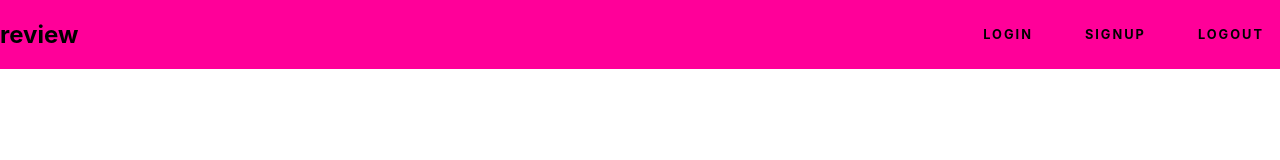
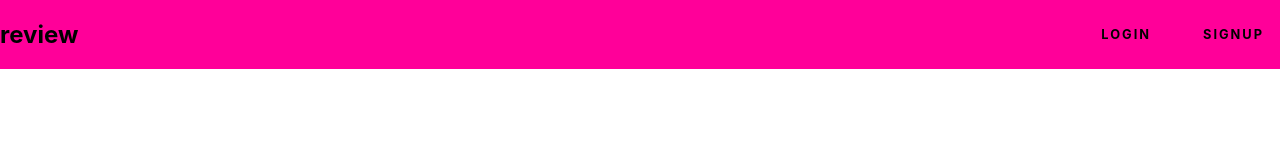
Before and after one commit to upendra-io/ecommerce, a React (Create React App) app in the folder client/: page / in a window 1280 px wide. Shown: the top 160 px of the page. Built offline with nearby package versions, Linux system fonts and the light colour scheme.

Commit message:
jwt and auth done !

```diff
--- a/client/src/App.js
+++ b/client/src/App.js
@@ -20,9 +20,13 @@ const App = () => {
           render={() => <Login auth={auth} setAuth={setAuth} />}
         />
         <Route exact path="/logout" component={Logout} />
-        <Route exact path="/signup" component={Signup} />
+        <Route
+          exact
+          path="/signup"
+          render={() => <Signup auth={auth} setAuth={setAuth} />}
+        />
         <ProtectedRoute exact path="/products" component={Home} />
-        <Route exact path="/" auth={auth} component={Landing} />
+        <Route exact path="/" component={Landing} />
       </Switch>
     </Router>
   );
--- a/client/src/components/home.js
+++ b/client/src/components/home.js
@@ -6,7 +6,7 @@ const Home = () => {
 
   return (
     <>
-      <Navbar />
+      <Navbar items="logout" />
       <div className="grid">
         {names.map((name) => (
           <div className="card" key={name}>
--- a/client/src/components/login.js
+++ b/client/src/components/login.js
@@ -1,5 +1,4 @@
 import React, { useState } from "react";
-import Navbar from "./navbar";
 
 import Home from "./home";
 
@@ -32,8 +31,6 @@ const Login = ({ setAuth, auth }) => {
   };
 
   return (
-    <>
-      <Navbar />
     <div className="App">
       <h1>Login</h1>
       <label>Email</label>
@@ -59,7 +56,6 @@ const Login = ({ setAuth, auth }) => {
       </button>
       {auth && <Home />}
     </div>
-    </>
   );
 };
 
--- a/client/src/components/navbar.js
+++ b/client/src/components/navbar.js
@@ -1,11 +1,13 @@
 import React from "react";
 import { Link } from "react-router-dom";
 
-const Navbar = () => {
+const Navbar = ({ items }) => {
   return (
     <nav className="navbar">
       <h1>review</h1>
       <ul>
+        {!items && (
+          <>
             <li>
               <Link to="/login" className="login">
                 Login
@@ -15,12 +17,16 @@ const Navbar = () => {
               <Link to="/signup" className="signup">
                 Signup
               </Link>
-        </li>
+            </li>{" "}
+          </>
+        )}
+        {items && (
           <li>
             <Link to="/logout" className="logout">
               Logout
             </Link>
           </li>
+        )}
       </ul>
     </nav>
   );
--- a/client/src/components/signup.js
+++ b/client/src/components/signup.js
@@ -1,7 +1,7 @@
 import React, { useState } from "react";
-import Navbar from "./navbar";
+import Home from "./home";
 
-const Signup = () => {
+const Signup = ({ auth, setAuth }) => {
   const [email, setEmail] = useState("");
   const [password, setPassword] = useState("");
 
@@ -21,6 +21,8 @@ const Signup = () => {
           emailError: data.errors.email,
           passwordError: data.errors.password,
         });
+      } else {
+        setAuth(true);
       }
       console.log(data);
     } catch (err) {
@@ -28,8 +30,6 @@ const Signup = () => {
     }
   };
   return (
-    <>
-      <Navbar />
     <div className="App">
       <h1>Signup</h1>
       <label>Email</label>
@@ -53,8 +53,8 @@ const Signup = () => {
       <button className="submit" onClick={handleRequest}>
         Signup
       </button>
+      {auth && <Home />}
     </div>
-    </>
   );
 };
 
```
Lines whose indentation alone changed are shown as unchanged.
